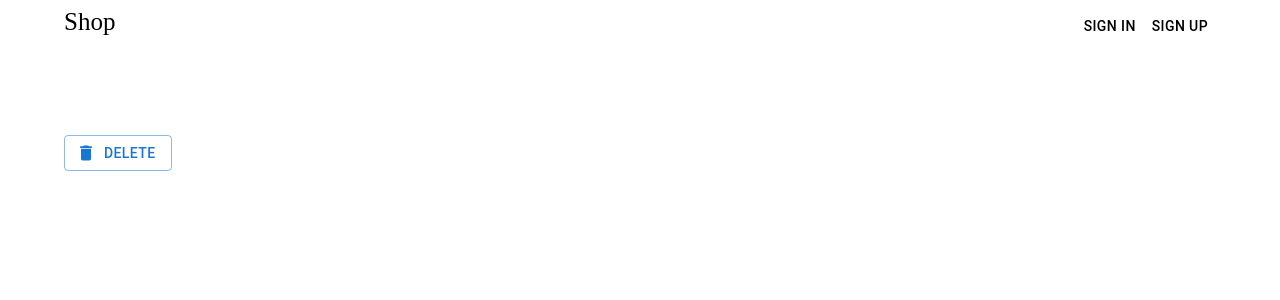
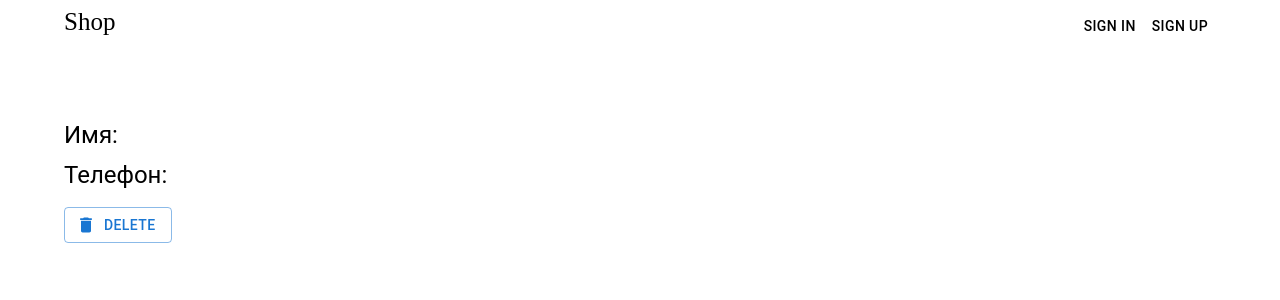
Before and after one commit to limbonalim/Test-5, a React (Vite) app in the folder frontend/: page /product/1 in a window 1280 px wide. Shown: the top 300 px of the page. Built offline with nearby package versions, Linux system fonts and the light colour scheme; no server answers.

Commit message:
added css for navigation in ProductsPage and change size for image in ProductPage

```diff
--- a/frontend/src/feathers/products/ProductPage.tsx
+++ b/frontend/src/feathers/products/ProductPage.tsx
@@ -48,12 +48,12 @@ const ProductPage = () => {
           <Box>
             <Typography color="gray">{product?.category}</Typography>
             <Typography variant="h3">{product?.title}</Typography>
-            <Box sx={{mb: 2}}>{<img src={product ? BASE_URL + '/' + product?.image : ''} alt={product?.title}/>}</Box>
+            <Box sx={{mb: 2}}>{<img style={{maxWidth: '450px'}} src={product ? BASE_URL + '/' + product?.image : ''} alt={product?.title}/>}</Box>
             <Typography sx={{flexGrow: 1}}>{product?.description}</Typography>
           </Box>
-          <Box sx={{display: 'flex', gap: 1, mb: 2}}>
-            <Typography variant="h5">{product?.user.displayName}</Typography>
-            <Typography variant="h5">{product?.user.phone}</Typography>
+          <Box sx={{display: 'flex', flexDirection: 'column', gap: 1, mb: 2}}>
+            <Typography variant="h5">Имя: {product?.user.displayName}</Typography>
+            <Typography variant="h5">Телефон: {product?.user.phone}</Typography>
           </Box>
         </Box>
         {deleteButton}
--- a/frontend/src/feathers/products/ProductsPage.tsx
+++ b/frontend/src/feathers/products/ProductsPage.tsx
@@ -8,6 +8,7 @@ import { category as navigationMenu } from '../../constants.ts';
 import { useAppDispatch, useAppSelector } from '../../app/hooks.ts';
 import { selectError, selectIsLoading, selectProducts } from './productsSlice.ts';
 import { getProducts } from './productsThunks.ts';
+import './products.css';
 
 
 const ProductsPage = () => {
@@ -47,7 +48,7 @@ const ProductsPage = () => {
   return (
     <Box sx={{display: 'flex', gap: 2, width: '100%'}}>
       <Box>
-        <ul>
+        <ul className='navList'>
           {navLinks}
         </ul>
       </Box>
--- /dev/null
+++ b/frontend/src/feathers/products/products.css
@@ -0,0 +1,8 @@
+.active {
+  color: grey;
+}
+
+.navList {
+  list-style: none;
+  padding: 0;
+}
```
